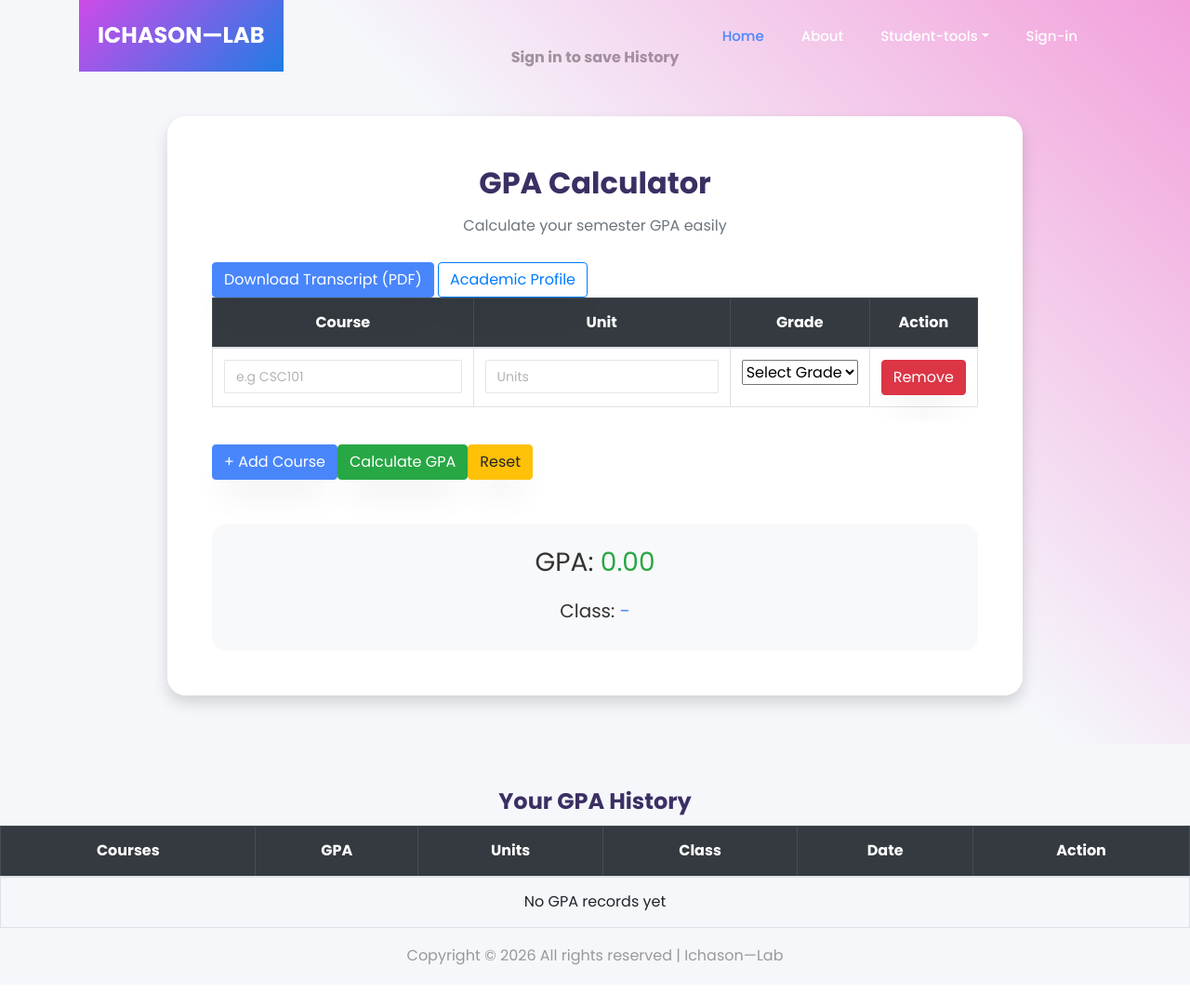
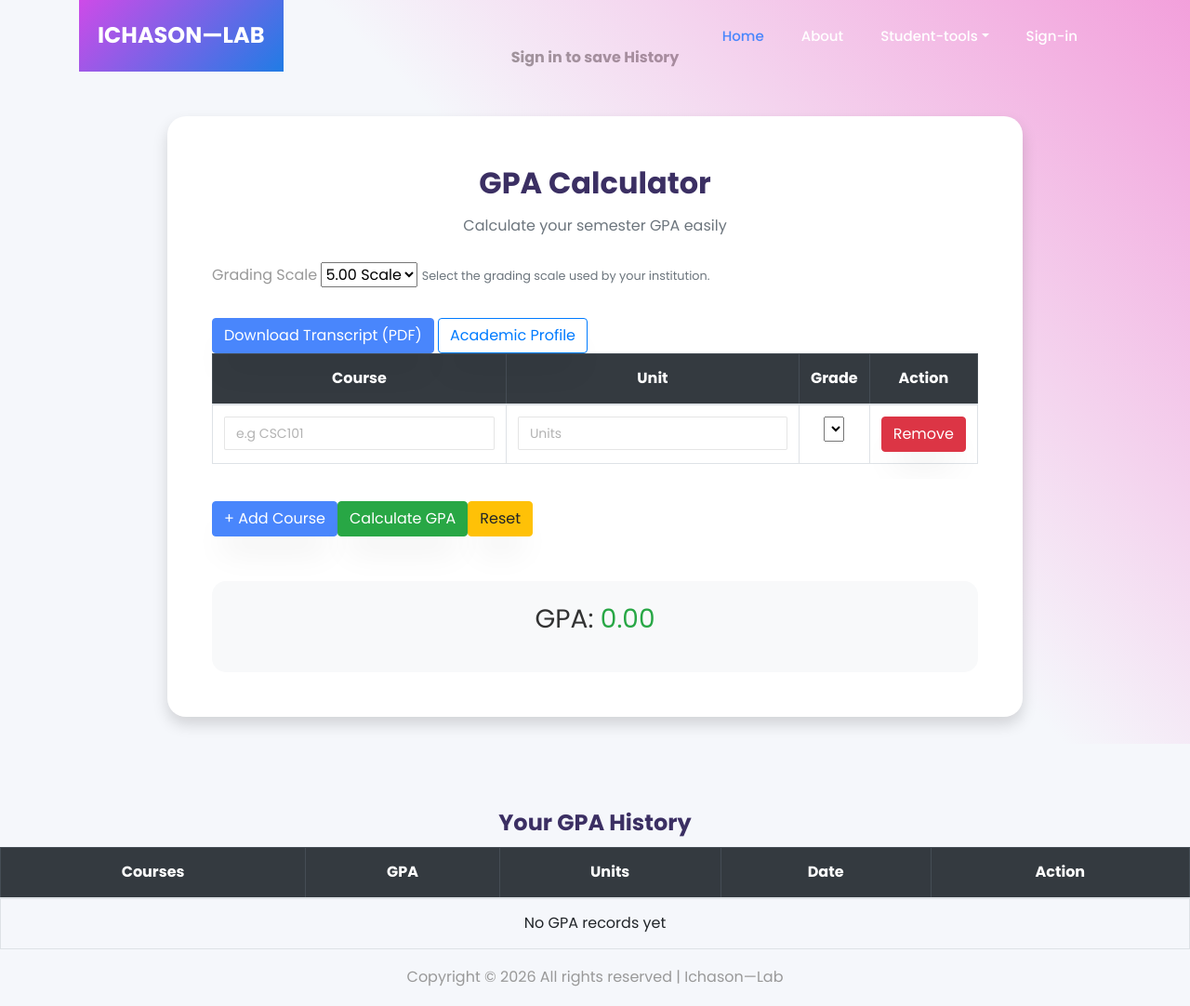
Before and after one commit to Dominic556655/Student-Utility, a Django app: a page that uses Templates/gpa calculator.html in a window 1280 px wide. Shown: the whole page at 93% size. Before the commit the page ends 1038 px from the top, so only its background shows below. Run offline with Django 5.2, Linux system fonts and the light colour scheme; lists and menus that the app fills with data are empty; some libraries are stand-ins or nearby versions.

Commit message:
Update gpa calculator.html

```diff
--- a/Templates/gpa calculator.html
+++ b/Templates/gpa calculator.html
@@ -201,6 +201,18 @@
                 Calculate your semester GPA easily
               </p>
               <div>
+                <div class="mb-4">
+                  <label class="form-label fw-bold"> Grading Scale </label>
+
+                  <select class="form-select" id="gradingScale">
+                    <option value="5">5.00 Scale</option>
+                    <option value="4">4.00 Scale</option>
+                  </select>
+
+                  <small class="text-muted">
+                    Select the grading scale used by your institution.
+                  </small>
+                </div>
                 <a
                   href="{% url 'download_transcript' %}"
                   class="btn btn-primary"
@@ -245,15 +257,7 @@
                       </td>
 
                       <td>
-                        <select class="form-select course-grade">
-                          <option value="">Select Grade</option>
-                          <option value="5">A</option>
-                          <option value="4">B</option>
-                          <option value="3">C</option>
-                          <option value="2">D</option>
-                          <option value="1">E</option>
-                          <option value="0">F</option>
-                        </select>
+                        <select class="form-select course-grade"></select>
                       </td>
 
                       <td>
@@ -284,11 +288,6 @@
                     0.00
                   </span>
                 </h3>
-
-                <h5>
-                  Class:
-                  <span id="gpaClass" class="fw-bold text-primary"> - </span>
-                </h5>
               </div>
             </div>
           </div>
@@ -306,7 +305,6 @@
             <th>Courses</th>
             <th>GPA</th>
             <th>Units</th>
-            <th>Class</th>
             <th>Date</th>
             <th>Action</th>
           </tr>
@@ -321,7 +319,6 @@
             </td>
             <td>{{ r.gpa|floatformat:2 }}</td>
             <td>{{ r.total_units }}</td>
-            <td>{{ r.classification }}</td>
             <td>{{ r.created_at }}</td>
 
             <td>
```
